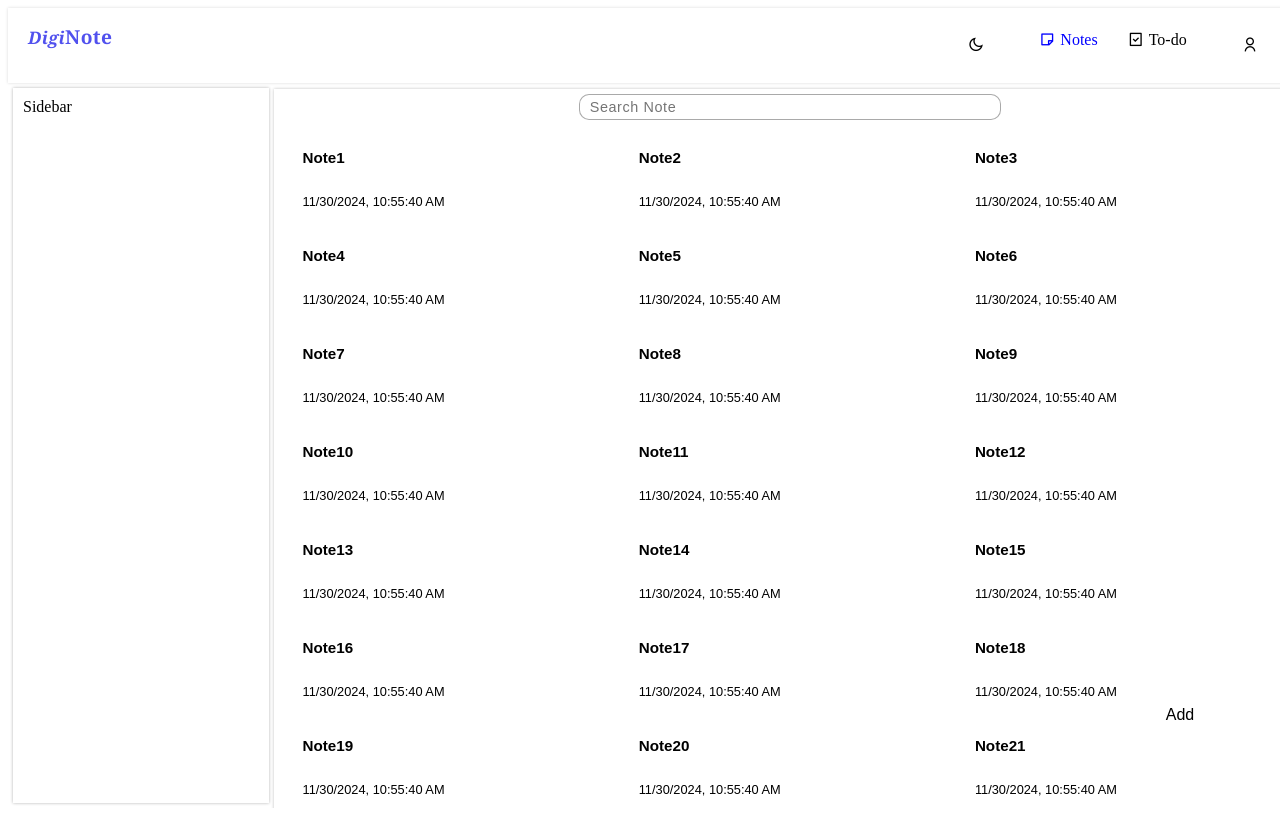
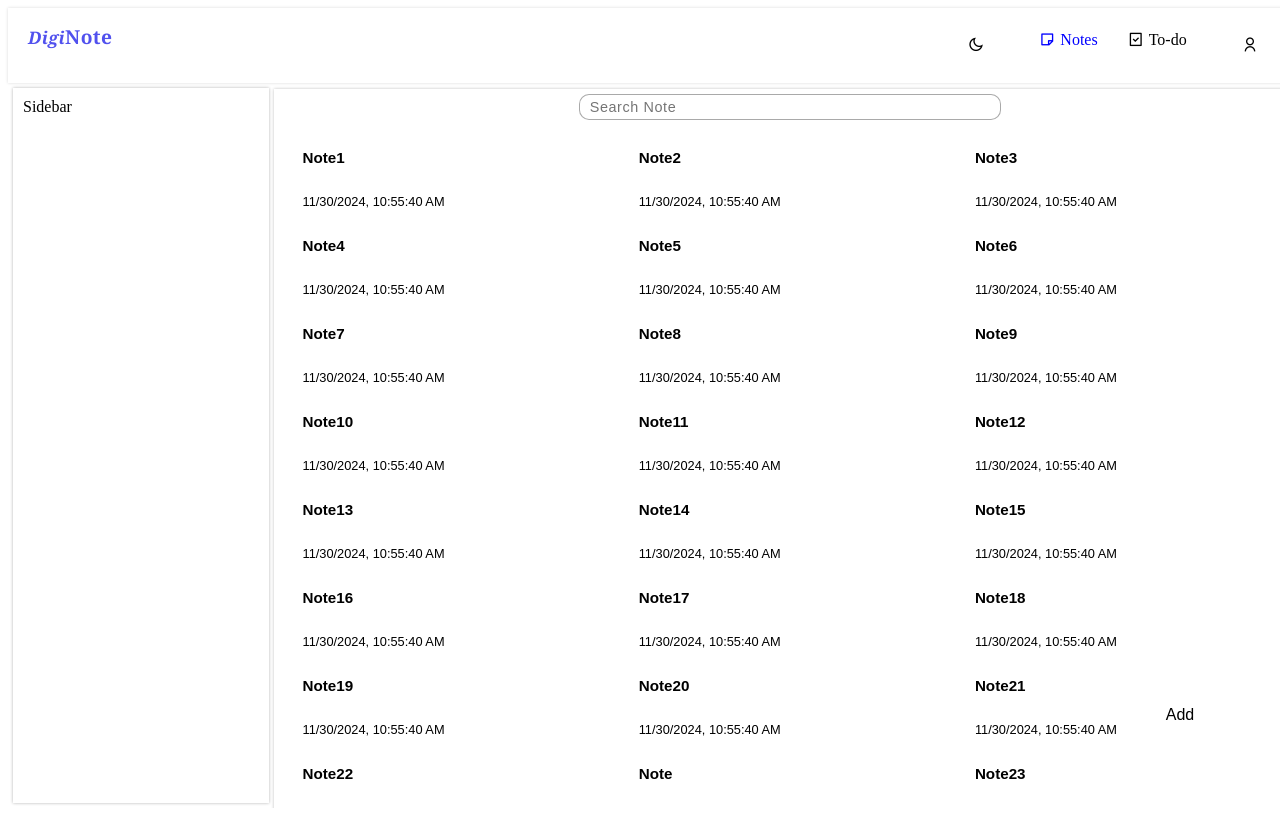
Before and after one commit to EnockYator/doctorsnote, a React (Create React App) app: page / in a window 1280 px wide. Built offline with nearby package versions, Linux system fonts and the light colour scheme; the HTML template or start-up script is replaced by a standard one.

Commit message:
Update Mainsection.module.css

```diff
--- a/src/assets/css-modules/Mainsection.module.css
+++ b/src/assets/css-modules/Mainsection.module.css
@@ -32,12 +32,12 @@
     list-style: none;
     width: 100%;
     height: 100%;
-    padding: 0 10px 100px 10px;
+    padding: 0 10px 200px 10px;
     align-content: flex-start;
     overflow-y: scroll;
 }
 .note, .todo{
-    height: 60px;
+    height: 50px;
     max-width: 300px;
     margin: auto;
     display: flex;
```
